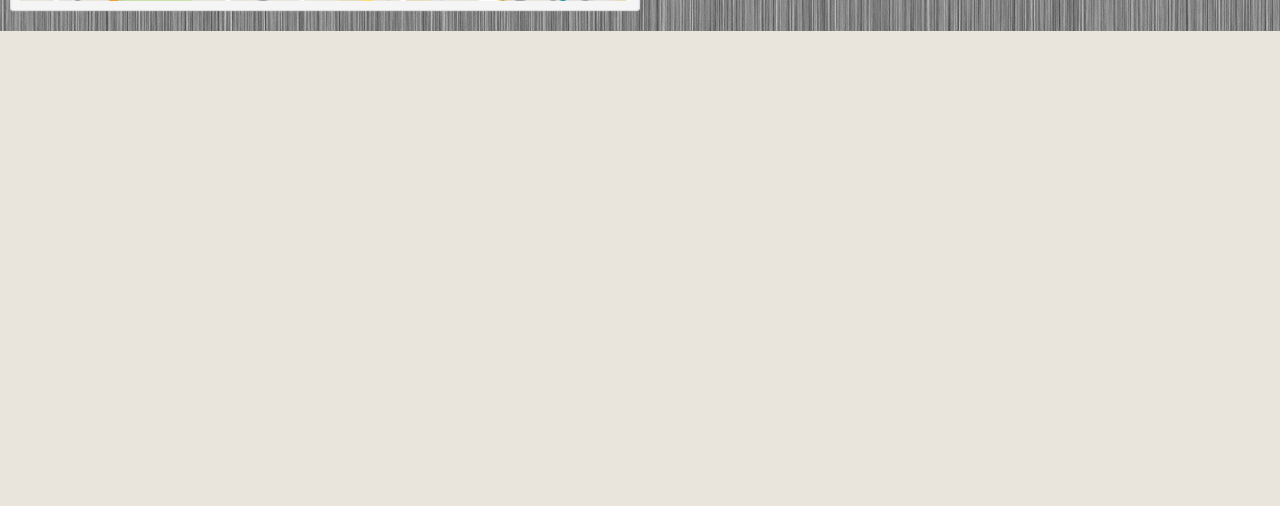
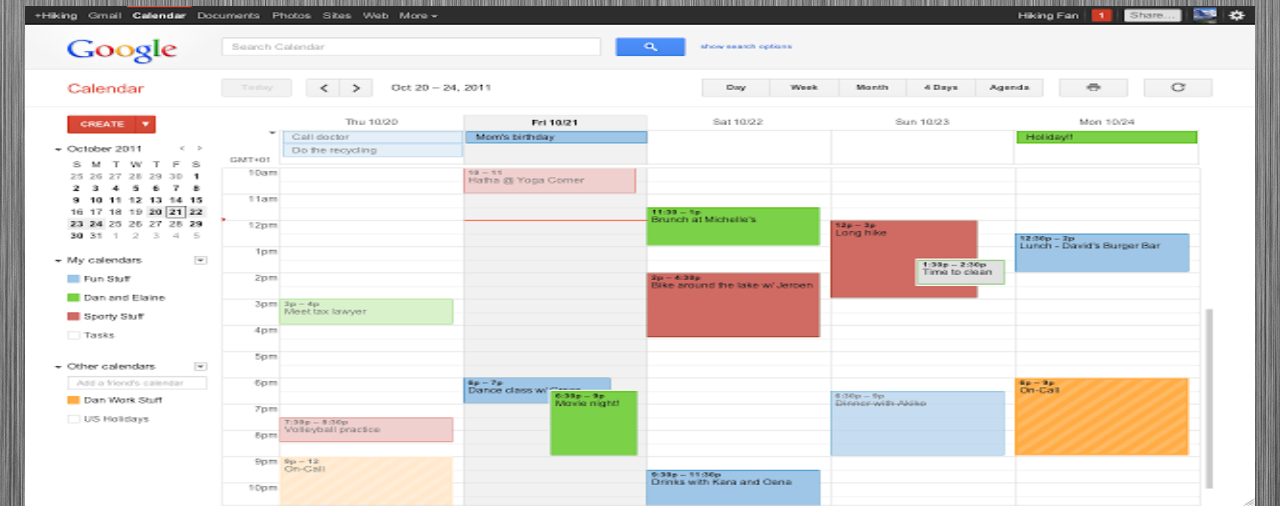
Before and after one commit to acedarney/wall-hub, a Flask app: page / in a window 1280 px wide. Shown: the part 881-1387 px from the top of the page. Before the commit the page ends 912 px from the top, so only its background shows below. Run offline with Flask 2, Linux system fonts and the light colour scheme; some libraries are stand-ins or nearby versions.

Commit message:
Complete template for layout of main page.

```diff
--- a/templates/header_footer.html
+++ b/templates/header_footer.html
@@ -26,15 +26,25 @@
 
     <div class="container-fluid" style="margin-left: 10px; margin-right: 10px">
         <div class="row">
-            <div class="col-md-6 well well-sm">
+            <div class="col-md-6">
                 <img src="static/google_maps.png" width="100%" height="800"/>
             </div>
             <div class="col-md-6">
                 <div class="row">
-                    <div class="col-md-12 well well-sm">
+                    <div class="col-md-12">
                         <iframe id="forecast_embed" type="text/html" frameborder="0" height="245" width="100%" src="http://forecast.io/embed/#lat=37.243044&lon=-76.739595&name=Williamsburg"></iframe>
                     </div>
                 </div>
+                <div class="row">
+                    <div class="col-md-12">
+                        <img src="static/todo_image.jpg" width="100%" height="555"/>
+                    </div>
+                </div>
+            </div>
+        </div>
+        <div class="row" style="margin-top: 10px">
+            <div class="col-md-12">
+                <img src="static/google_calendar.png" width="100%" height="500"/>
             </div>
         </div>
     </div>
```
